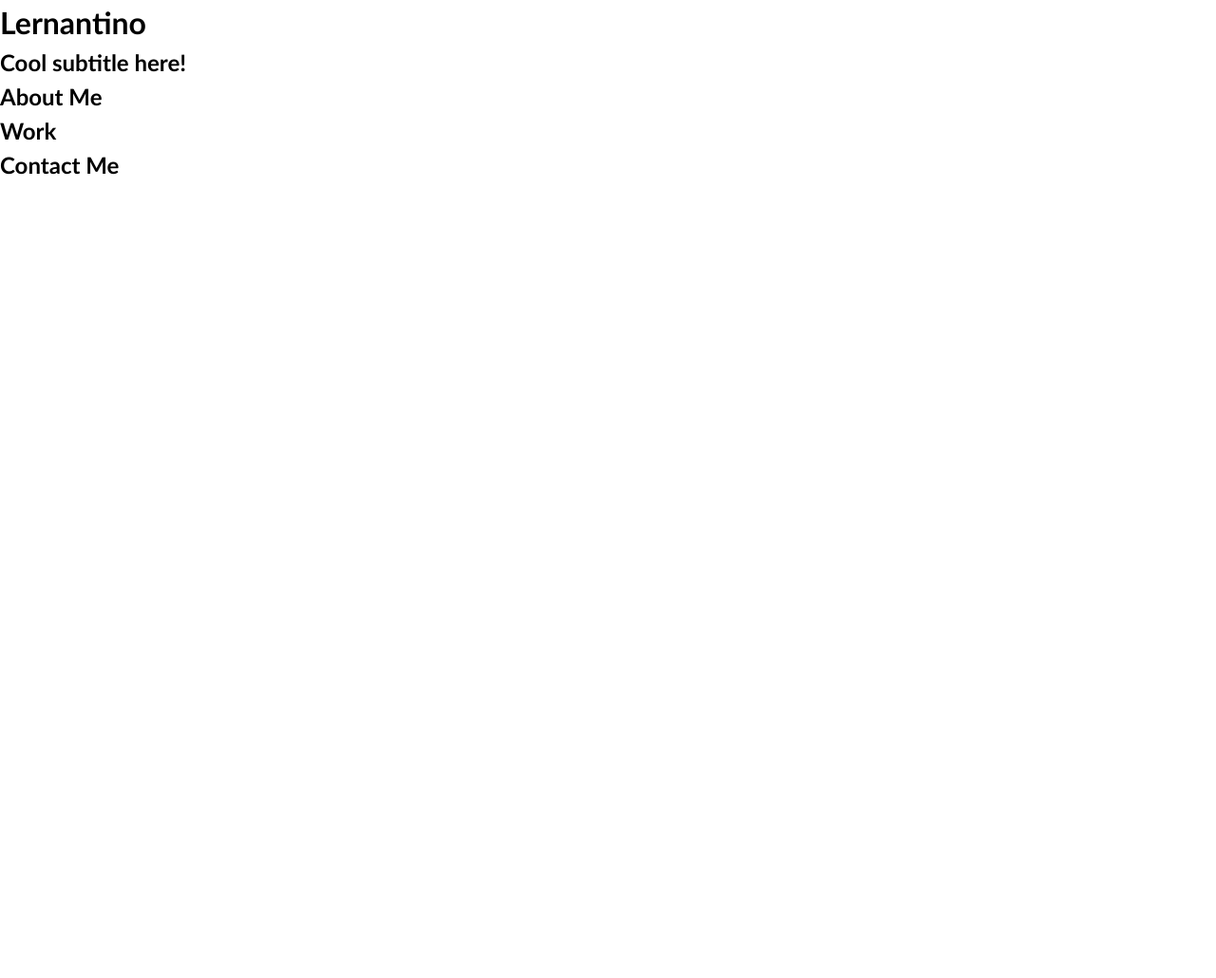
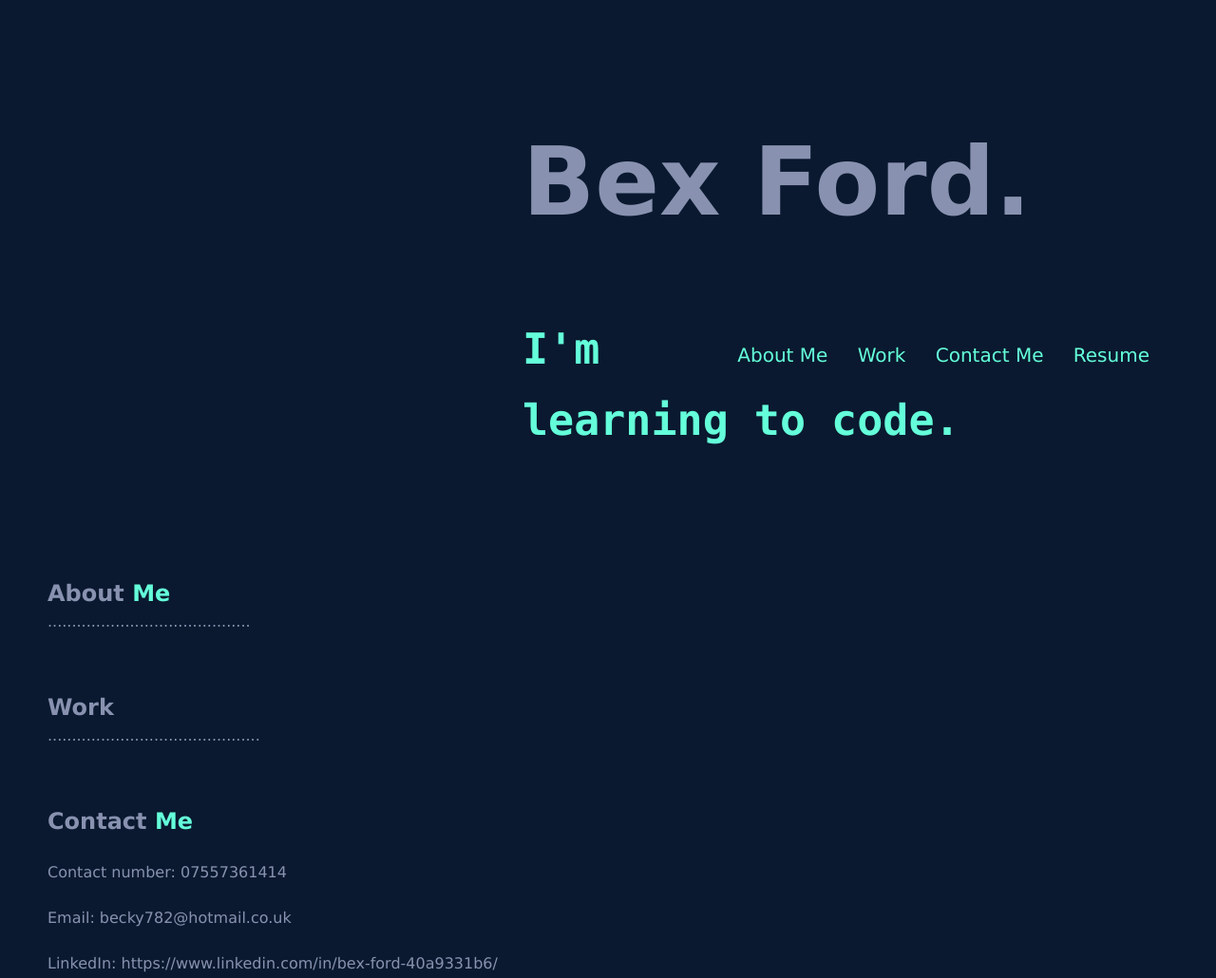
Before and after one commit to bex-ford/module-2, a plain HTML site: page index.html in a window 1280 px wide. Shown: the whole page at 95% size. Before the commit the page ends 800 px from the top, so only its background shows below. Drawn offline with Linux system fonts and the light colour scheme; files that its build step writes are made by us from their sources.

Commit message:
changes made to HTML/CSS

```diff
--- a/css/style.css
+++ b/css/style.css
@@ -1,15 +1,98 @@
 * {
   box-sizing: border-box;
+  padding: 0;
+  margin;
 }
 
 body {
+  background-color: #0a192f;
   margin: 0;
   padding: 0;
-  font-family: 'Trebuchet MS', 'Lucida Sans Unicode', 'Lucida Grande', 'Lucida Sans', Arial, sans-serif;
+  font-family: 'Monaco';
   line-height: 1.5;
 }
 
-h1,
+.header {
+  padding: 50px;
+  padding-bottom: 0;
+  font-family: 'Monaco';
+  font-size: 100px;
+  background-color: #0a192f;
+  color: #8892b0;
+}
+
+.header h1 {
+  font-family: Verdana, Geneva, Tahoma, sans-serif;
+  padding-left: 500px;
+  padding-top: 0;
+  padding-bottom: 0;
+  display: inline-block;
+  font-size: 100px;
+}
+
+.header nav {
+  font-family: Verdana, Geneva, Tahoma, sans-serif;
+  padding-top: 5px;
+  margin-right: 20px;
+  float: right;
+  font-size: 20px;
+  color: #64ffda;
+}
+
+.header nav ul {
+  list-style-type: none;
+}
+
+.header nav ul li {
+  display: inline-block;
+  margin-left: 25px;
+}
+
+.hero-banner {
+  padding-left: 550px;
+  padding-top: 0;
+  padding-bottom: 100px;
+  background-color: #0a192f;
+  color: #64ffda;
+  font-size: 30px;
+}
+div {
+  background-color: #0a192f;
+}
+
+a {
+  color: #8892b0;
+  text-decoration: none;
+  font-family: Verdana, Geneva, Tahoma, sans-serif;
+  color: #64ffda;
+  list-style-type: none;
+  display: inline-block;
+}
+
+p {
+  font-size: 16px;
+}
+
+.page-wrapper {
+  padding-left: 50px;
+
+}
+
+.me {
+  color:#64ffda;
+}
+
+.page-section {
+  font-family: Verdana, Geneva, Tahoma, sans-serif;
+  color: #8892b0;
+  padding-top: 30px;
+  padding-bottom: 30px;
+
+}
+
+.content {
+
+}
 h2,
 h3,
 h4,
--- a/index.html
+++ b/index.html
@@ -1,45 +1,68 @@
 <!DOCTYPE html>
 <html lang="en-gb">
-
   <head>
-  <meta charset="UTF-8">
-  <meta name="viewport" content="width=device-width, initial-scale=1.0">
-  <meta http-equiv="X-UA-Compatible" content="ie=edge">
-  <title>Lernantino // Web Developer</title>
-  <link rel="stylesheet" href="./assets/css/style.css" />
+    <meta charset="UTF-8" />
+    <meta name="viewport" content="width=device-width, initial-scale=1.0" />
+    <meta http-equiv="X-UA-Compatible" content="ie=edge" />
+    <title>Bex Ford // Web Developer</title>
+    <link rel="stylesheet" href="css/style.css" />
   </head>
 
   <body>
     <!-- main logo / nav -->
     <header>
-    <h1>Lernantino</h1>
+      <div class="header">
+        <h1>Bex Ford.</h1>
         <nav>
+          <ul>
+            <li>
+              <a href="#about-me">About Me</a>
+            </li>
+            <li>
+              <a href="work">Work</a>
+            </li>
+            <li>
+              <a href="Contact-Me">Contact Me</a>
+            </li>
+            <li>
+              <a href="Resume">Resume</a>
+            </li>
+          </ul>
         </nav>
+      </div>
     </header>
 
     <!-- hero banner -->
     <section class="hero-banner">
       <div>
-      <h2>Cool subtitle here!</h2>
+        <h2>I'm learning to code.</h2>
       </div>
     </section>
 
     <main class="page-wrapper">
       <!-- about me -->
       <section class="page-section" id="about">
-      <h2>About Me</h2>
+        <h2>About <span class="me">Me</span></h2>
+        <p>..........................................</p>
       </section>
 
       <!-- portfolio container -->
       <section class="page-section" id="work">
         <h2>Work</h2>
+        <p>............................................</p>
       </section>
 
       <!-- contact -->
       <section class="page-section contact" id="contact">
-      <h2>Contact Me</h2>
+        <h2>Contact <span class="me">Me</span></h2>
+        <br />
+        <p>Contact number: 07557361414</p>
+        <br />
+        <p>Email: becky782@hotmail.co.uk</p>
+        <br />
+        <div class="socialbar default"></div>
+        <p>LinkedIn: https://www.linkedin.com/in/bex-ford-40a9331b6/</p>
       </section>
     </main>
   </body>
-
 </html>
```
Also changed, not shown: images/02-run-buddy.jpg (deleted), images/bex.jpg (added), images/robot.jpeg (added), 2 other files. Lines whose indentation alone changed are shown as unchanged.
